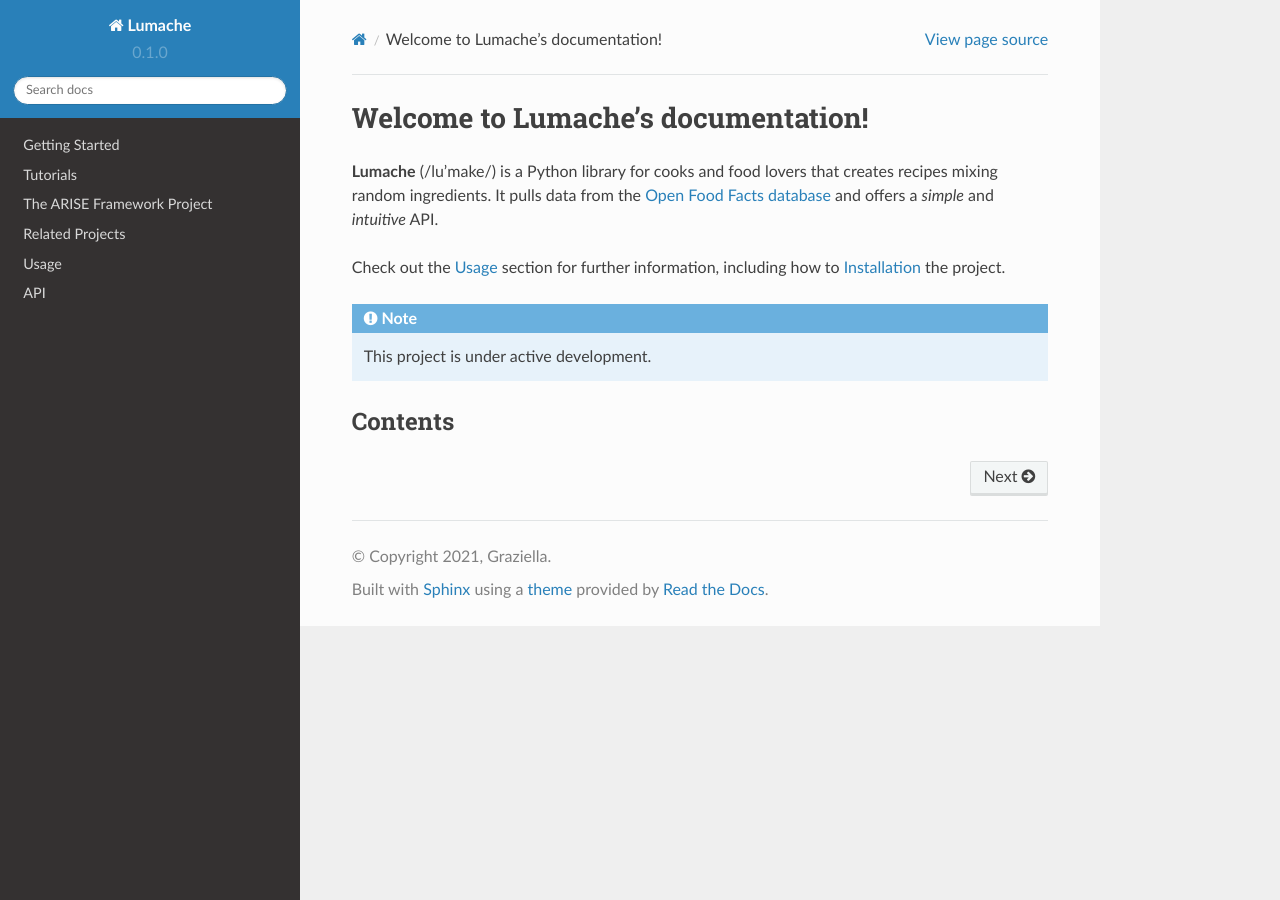
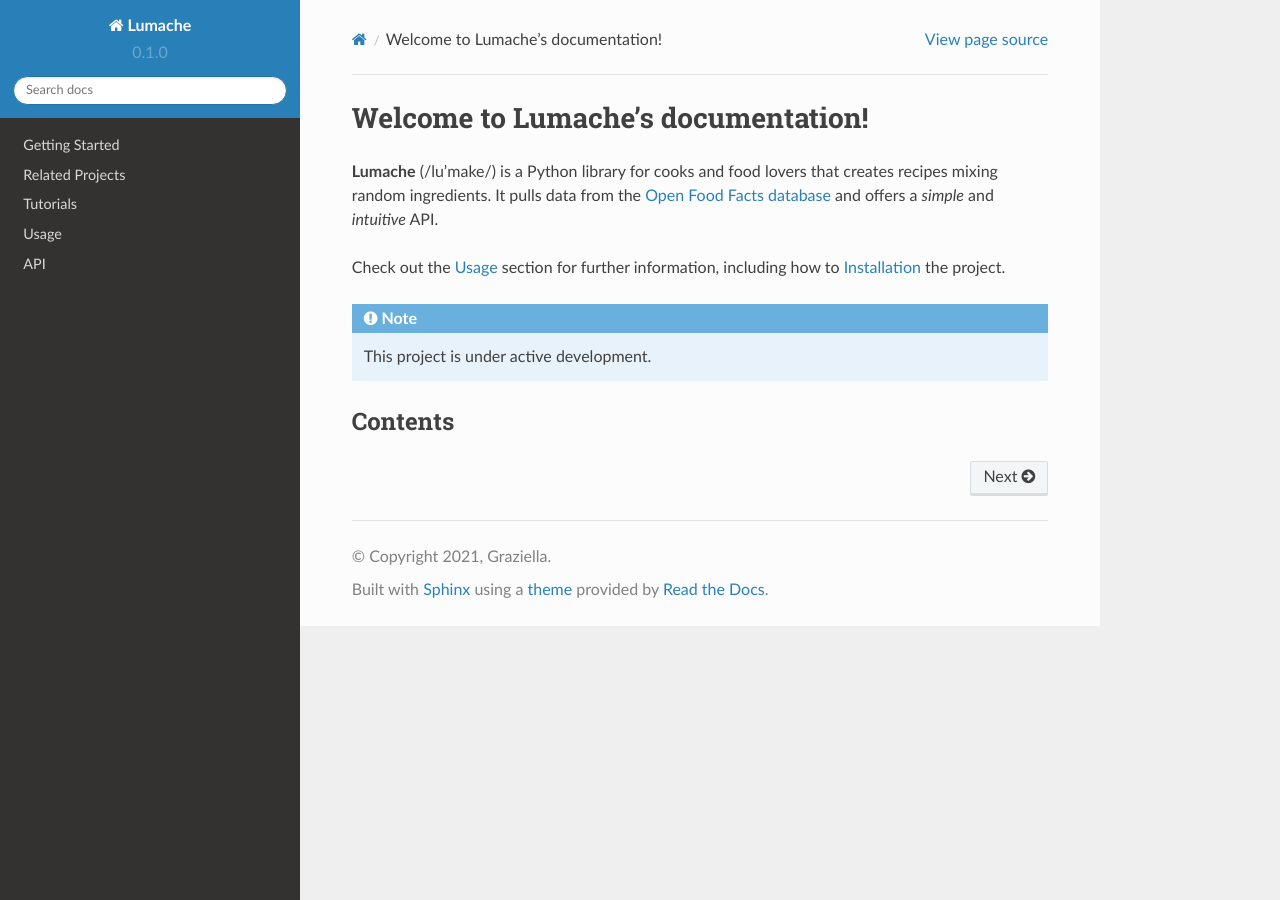
Before and after one commit to agileHRI/arise_documentation, a Sphinx documentation site: the page built from docs/source/index.rst, in a window 1280 px wide. Built offline with Sphinx 7.4.7 and the Read the Docs theme 2.0.0, drawn with Linux system fonts in a browser that asks for light colours.

Commit message:
Update index.rst

```diff
--- a/docs/source/index.rst
+++ b/docs/source/index.rst
@@ -18,12 +18,11 @@
 
 .. toctree::
    :titlesonly:
-   :maxdepth: 2
+   :maxdepth: 1
    :hidden:
 
    getting-started
+   related-projects
    tutorials
-   the-arise-framework-project
-   related-projects
    usage
    api
```
